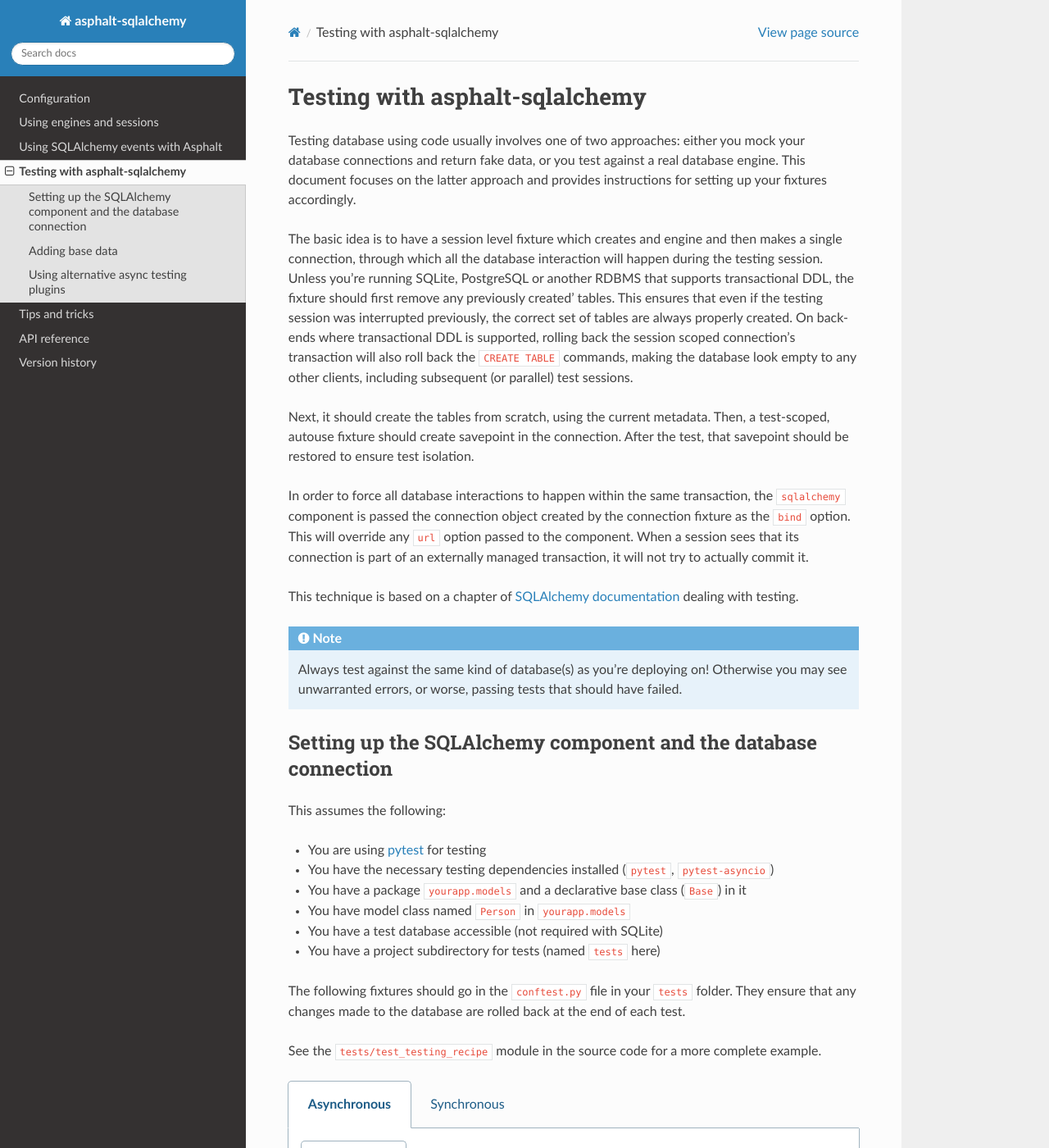
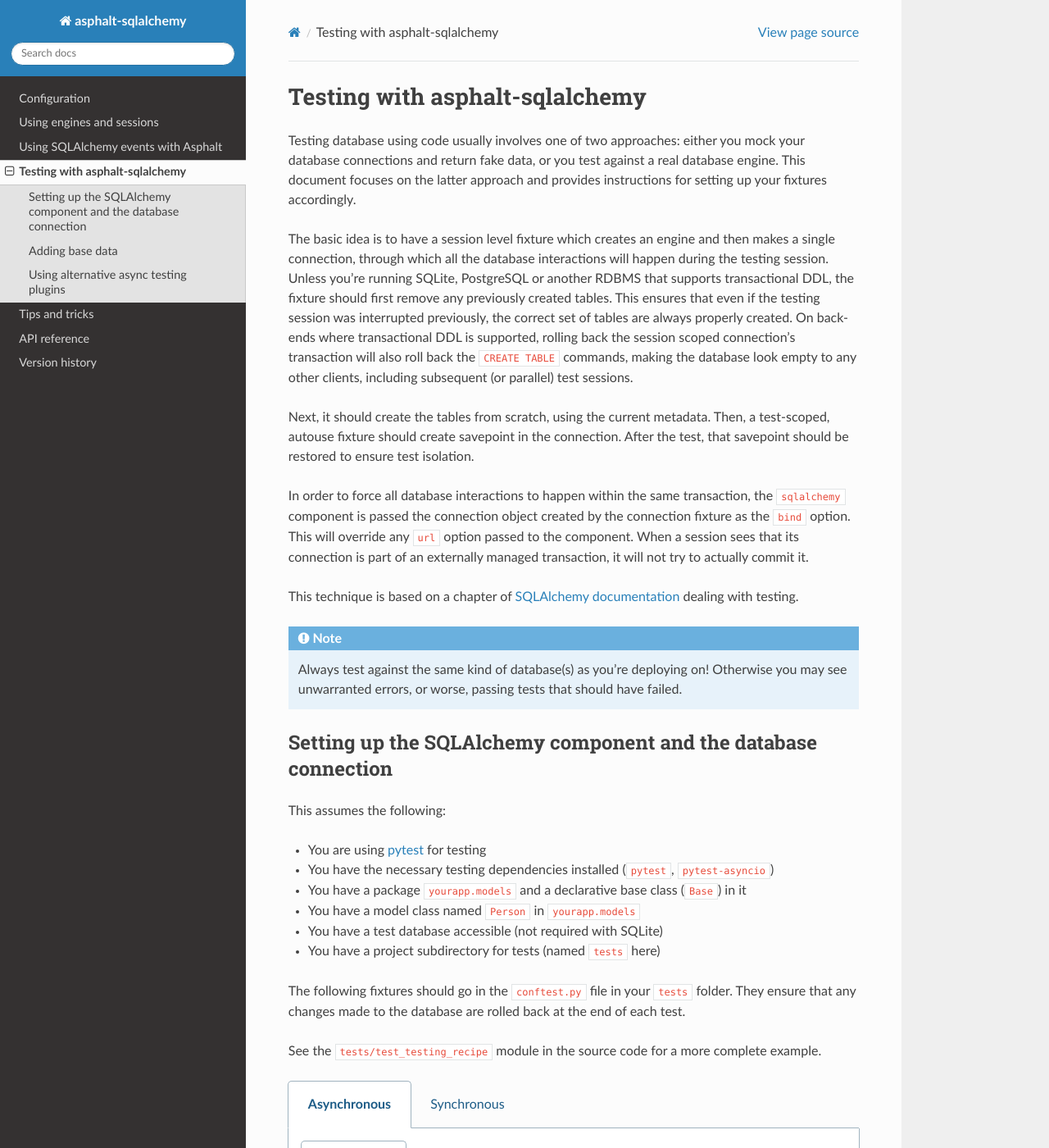
Before and after one commit to asphalt-framework/asphalt-sqlalchemy, a Sphinx documentation site: the page built from docs/testing.rst, in a window 1280 px wide and 1400 px high. Shown: the whole window at 82% size. Built offline with Sphinx 7.4.7 and the Read the Docs theme 2.0.0, drawn with Linux system fonts in a browser that asks for light colours; the version number could not be read and is left out.

Commit message:
Fix typos in documentation

```diff
--- a/docs/configuration.rst
+++ b/docs/configuration.rst
@@ -68,5 +68,5 @@
         resource_name: db2
         url: sqlite+aiosqlite:///mydb.sqlite
 
-The will make the appropriate resources available using their respective namespaces
+This will make the appropriate resources available using their respective namespaces
 (``db1`` or ``db2`` instead of ``default``).
--- a/docs/events.rst
+++ b/docs/events.rst
@@ -28,7 +28,7 @@
 -----------------------------------------
 
 SQLAlchemy doesn't support asynchronous events yet, and sessionmakers producing async
-session cannot currently used as a target for event listeners. As a workaround, you can
+sessions cannot currently be used as a target for event listeners. As a workaround, you can
 register an event listener on the :class:`~sqlalchemy.orm.Session` class and then check
 in the listener itself if the ``session`` argument matches the async session's
 ``sync_session`` attribute in the current context::
--- a/docs/testing.rst
+++ b/docs/testing.rst
@@ -6,10 +6,10 @@
 This document focuses on the latter approach and provides instructions for setting up
 your fixtures accordingly.
 
-The basic idea is to have a session level fixture which creates and engine and then
-makes a single connection, through which all the database interaction will happen during
+The basic idea is to have a session level fixture which creates an engine and then
+makes a single connection, through which all the database interactions will happen during
 the testing session. Unless you're running SQLite, PostgreSQL or another RDBMS that
-supports transactional DDL, the fixture should first remove any previously created'
+supports transactional DDL, the fixture should first remove any previously created
 tables. This ensures that even if the testing session was interrupted previously, the
 correct set of tables are always properly created. On back-ends where transactional DDL
 is supported, rolling back the session scoped connection's transaction will also roll
@@ -43,7 +43,7 @@
 * You are using `pytest`_ for testing
 * You have the necessary testing dependencies installed (``pytest``, ``pytest-asyncio``)
 * You have a package ``yourapp.models`` and a declarative base class (``Base``) in it
-* You have model class named ``Person`` in ``yourapp.models``
+* You have a model class named ``Person`` in ``yourapp.models``
 * You have a test database accessible (not required with SQLite)
 * You have a project subdirectory for tests (named ``tests`` here)
 
--- a/docs/usage.rst
+++ b/docs/usage.rst
@@ -87,7 +87,7 @@
 ----------------------------------------------------
 
 If you are running a long operation and you're unnecessarily holding onto a database
-connection (if, say, you needed data from the database to start the operation, you can
+connection (if, say, you needed data from the database to start the operation), you can
 release those resources by closing the session after the initial use::
 
     from asphalt.core import inject, resource
```
Also changed, not shown: other parts of docs/usage.rst (+1 -1 lines).
